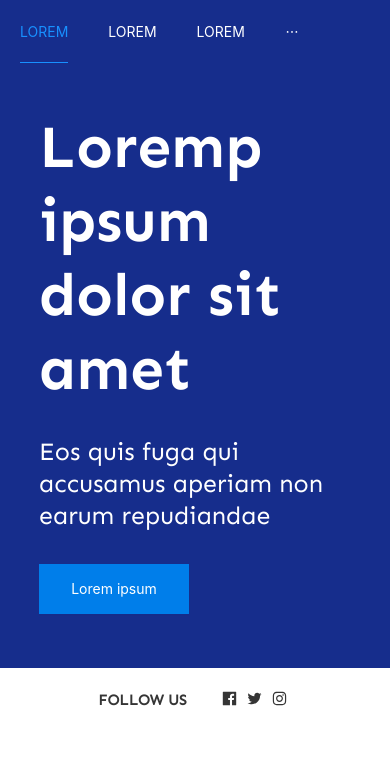
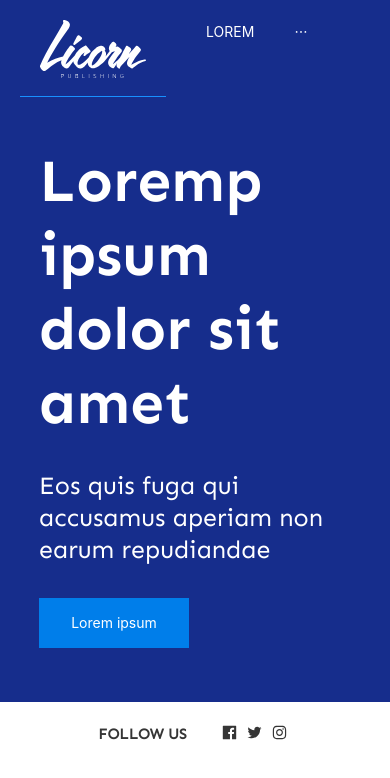
Before and after one commit to GuillaumeLeCorre14/test-licorn-publishing, a React (Create React App) app: page / in a window 390 px wide. Shown: the top 778 px of the page. Built offline with nearby package versions, Linux system fonts and the light colour scheme.

Commit message:
Ajout du logo dans le menu mobile

```diff
--- a/src/components/header/menuMobile.js
+++ b/src/components/header/menuMobile.js
@@ -11,7 +11,10 @@ function MenuMobile() {
   return (
     <div className="MenuMobile">
       <Menu mode="horizontal">
-        <Menu.Item key="1">LOREM</Menu.Item>
+        <Menu.Item key="1">
+          {" "}
+          <img src={Logo} alt="logo-licorn" style={{ padding: "20px" }} />
+        </Menu.Item>
         <Menu.Item key="2">LOREM</Menu.Item>
         <Menu.Item key="3">LOREM</Menu.Item>
         <Menu.Item key="4">LOREM</Menu.Item>
```
